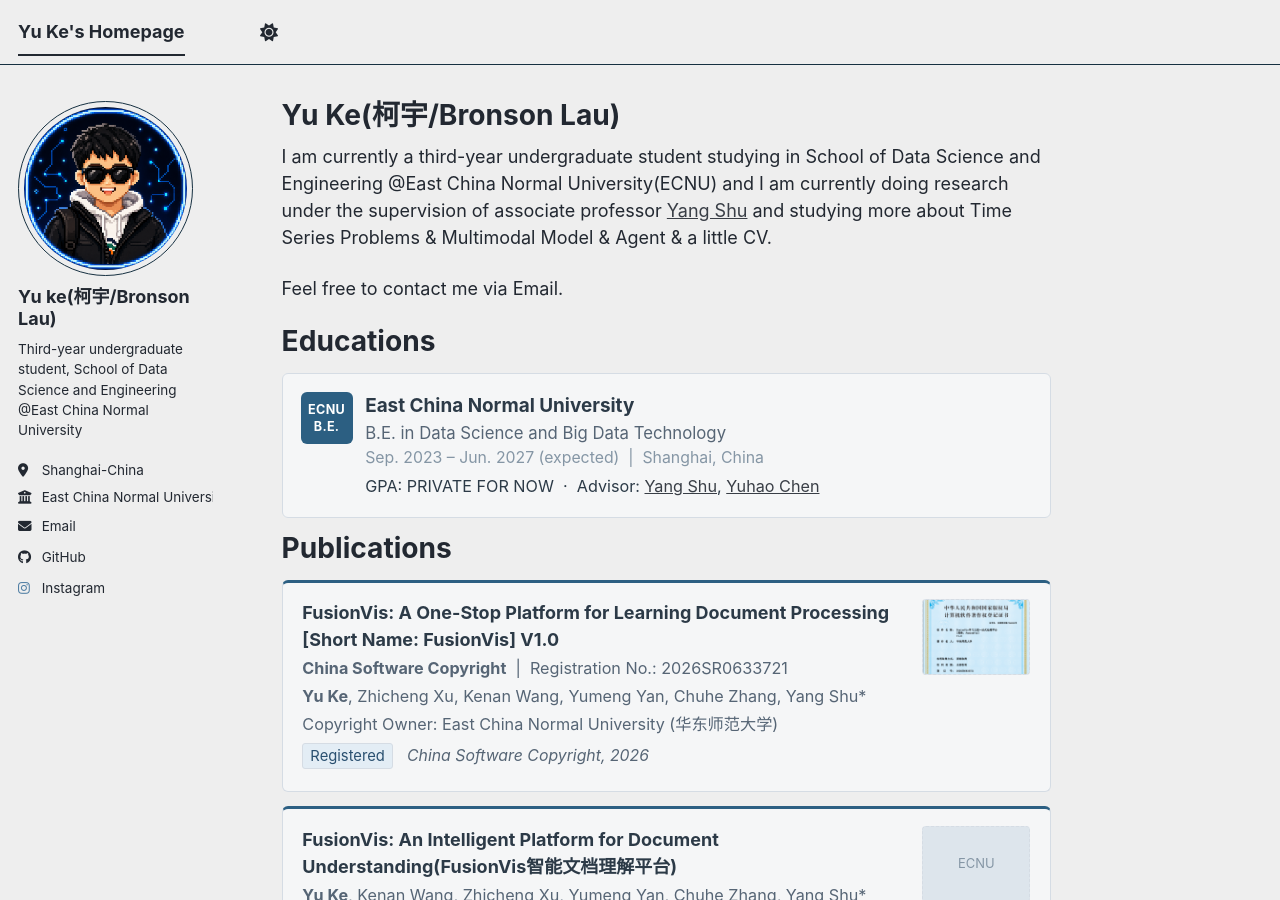
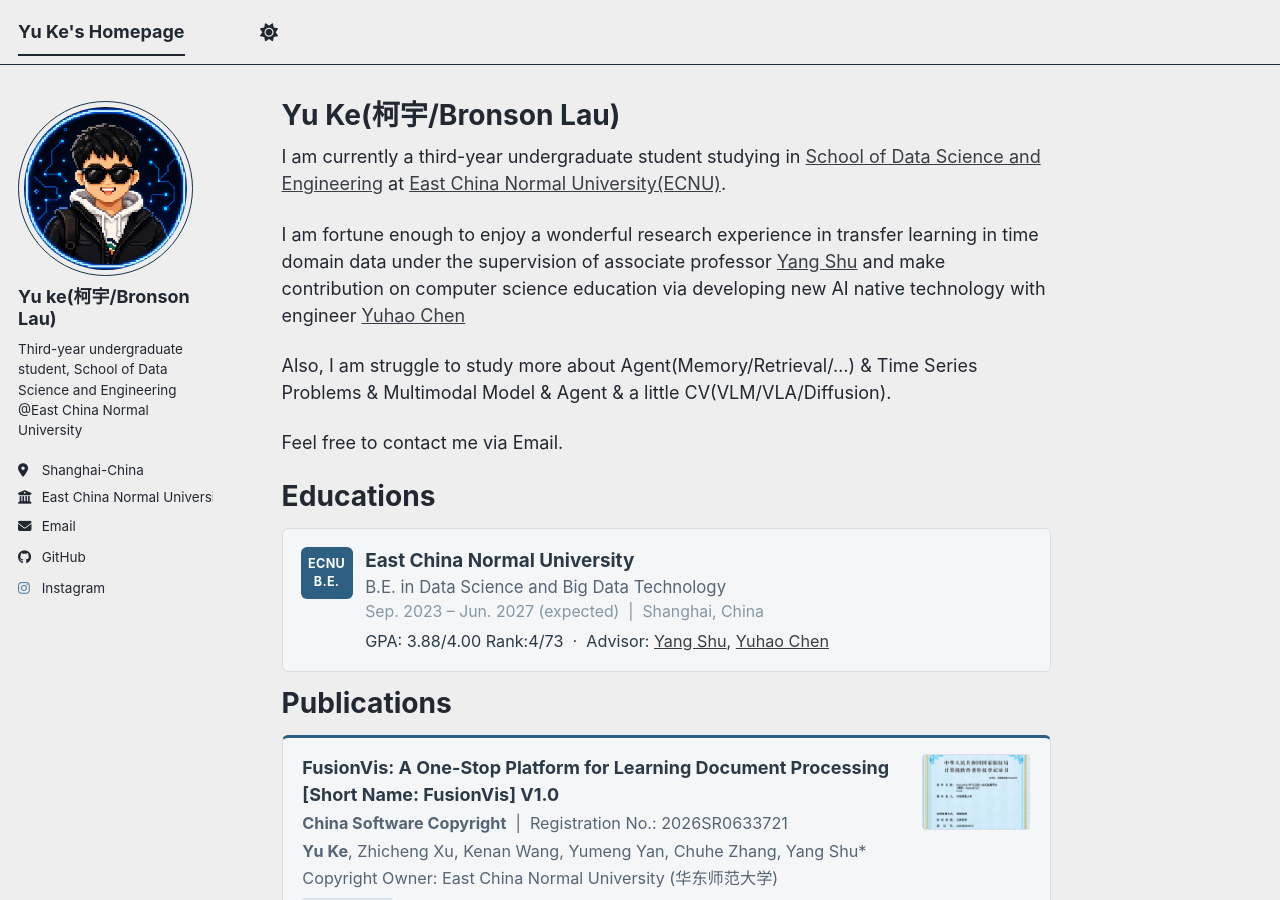
Before and after one commit to BronsonLau/BronsonLau.github.io, a Jekyll site: the page built from _pages/about.md, in a window 1280 px wide and 900 px high. Built offline with Jekyll 4.4.1, drawn with Linux system fonts in a browser that asks for light colours; a script bundle is joined from its source files by our own code; library files that are not in the unit come from our copies; some of the changed text lies outside the part shown.

Commit message:
fix:261019

```diff
--- a/_pages/about.md
+++ b/_pages/about.md
@@ -9,7 +9,11 @@
   - /about.html
 ---
 
-I am currently a third-year undergraduate student studying in School of Data Science and Engineering @East China Normal University(ECNU) and I am currently doing research under the supervision of associate professor [Yang Shu](https://shuyang96.github.io/) and studying more about Time Series Problems & Multimodal Model & Agent & a little CV.
+I am currently a third-year undergraduate student studying in [School of Data Science and Engineering](https://dase.ecnu.edu.cn/) at [East China Normal University(ECNU)](https://www.ecnu.edu.cn/).
+
+I am fortune enough to enjoy a wonderful research experience in transfer learning in time domain data under the supervision of associate professor [Yang Shu](https://shuyang96.github.io/) and make contribution on computer science education via developing new AI native technology with engineer [Yuhao Chen](https://faculty.ecnu.edu.cn/_s37/cyh2/main.psp)
+
+Also, I am struggle to study more about Agent(Memory/Retrieval/...) & Time Series Problems & Multimodal Model & Agent & a little CV(VLM/VLA/Diffusion).
 
 Feel free to contact me via Email.
 
@@ -261,7 +265,7 @@
     <div style="font-weight:bold; font-size:1.05em; color:var(--hp-body-text);">East China Normal University</div>
     <div style="color:var(--hp-muted-text); font-size:0.93em;">B.E. in Data Science and Big Data Technology</div>
     <div style="color:var(--hp-dim-text); font-size:0.88em;">Sep. 2023 – Jun. 2027 (expected) &nbsp;|&nbsp; Shanghai, China</div>
-    <div style="margin-top:0.3em; font-size:0.9em; color:var(--hp-body-text);">GPA: PRIVATE FOR NOW &nbsp;·&nbsp; Advisor: <a href="https://shuyang96.github.io/">Yang Shu</a>, <a href="https://faculty.ecnu.edu.cn/_s37/cyh2/main.psp">Yuhao Chen</a> </div>
+    <div style="margin-top:0.3em; font-size:0.9em; color:var(--hp-body-text);">GPA: 3.88/4.00 Rank:4/73 &nbsp;·&nbsp; Advisor: <a href="https://shuyang96.github.io/">Yang Shu</a>, <a href="https://faculty.ecnu.edu.cn/_s37/cyh2/main.psp">Yuhao Chen</a> </div>
   </div>
 </div>
 
@@ -560,10 +564,20 @@
 -->
 
 
-<!-- Internships
+Internships
 ======
-
-COMING SOON... -->
+<div class="hp-card" style="display:flex; align-items:flex-start; padding:1em;">
+  <!-- <div class="hp-icon-box">Co.<br>Name</div> -->
+  <div>
+    <div style="font-weight:bold; font-size:1.05em; color:var(--hp-body-text);">Western Securities of China</div>
+    <div style="font-size:0.93em; color:var(--hp-body-text);">Intern Researcher &nbsp;·&nbsp; <span style="color:var(--hp-muted-text);">Financial Engineering Team</span></div>
+    <div style="color:var(--hp-dim-text); font-size:0.88em;">Oct. 2026 – Present &nbsp;|&nbsp; Shanghai, China</div>
+    <div style="margin-top:0.35em; font-size:0.9em; color:var(--hp-muted-text);">
+      Conducting analytical experiments on high frequency data and developing high-effectiveness data for future experiments.
+      Supervisor: <a href="#">Dr. Jiarui Feng</a>
+    </div>
+  </div>
+</div>
 
 <!-- INTERNSHIP TEMPLATE:
 
```
